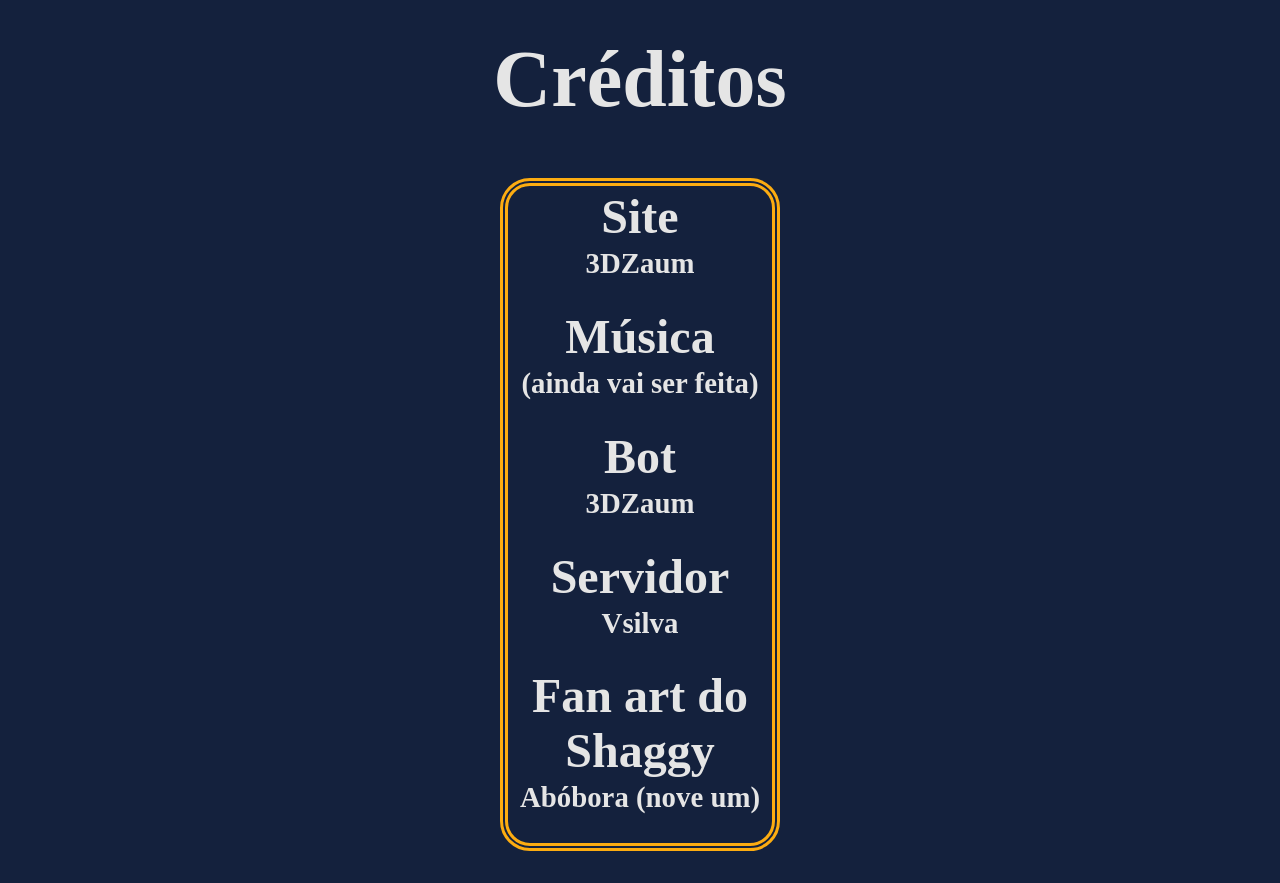
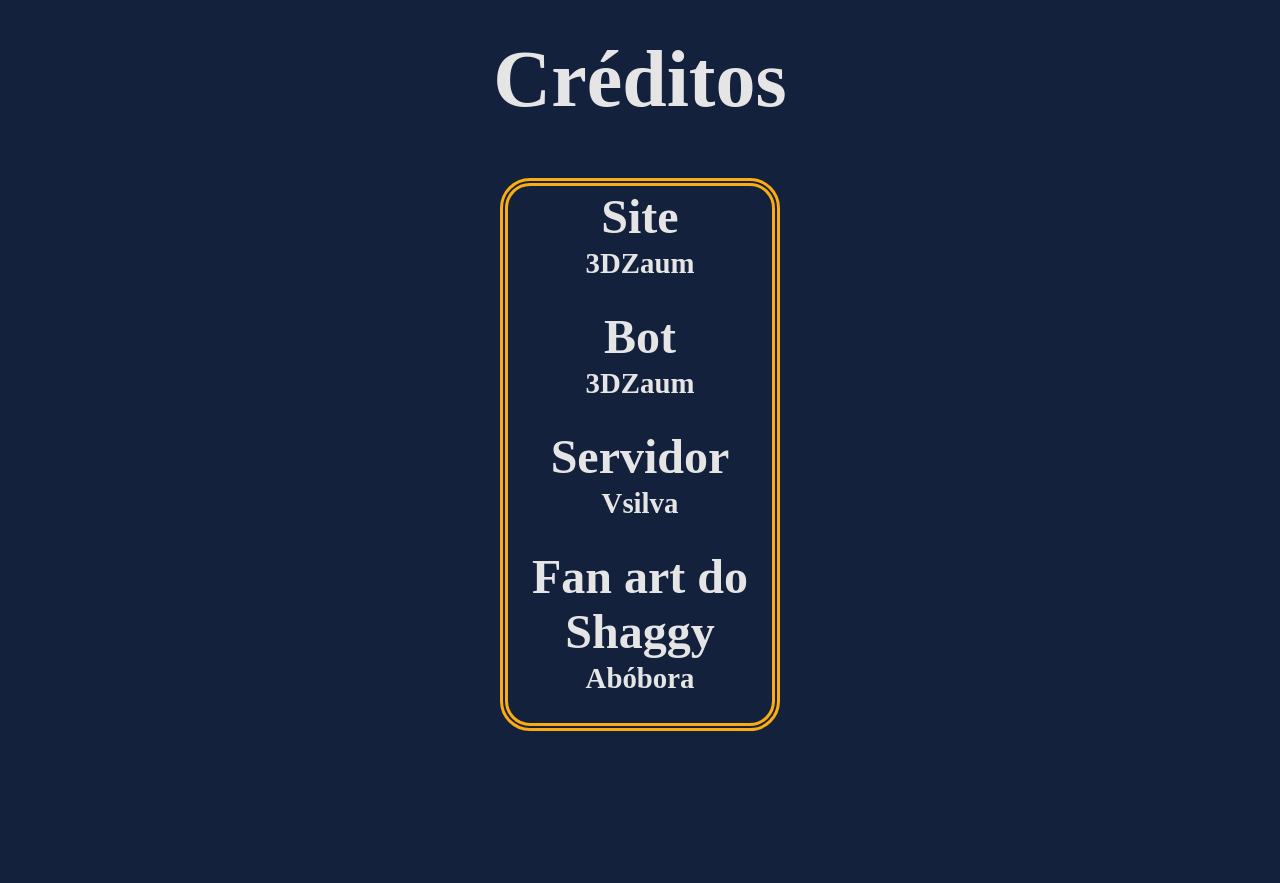
Before and after one commit to Vinicius-Sousa-3DZaum/Creditu, a plain HTML site: page index.html in a window 1280 px wide. Shown: the part 112-995 px from the top of the page. After the commit the page ends 875 px from the top, so only its background shows below. Drawn offline with Linux system fonts and the light colour scheme.

Commit message:
creditos

```diff
--- a/index.html
+++ b/index.html
@@ -20,14 +20,12 @@
                 <ul>
                     <li><strong>Site</strong></li>
                     <h3>3DZaum</h3>
-                    <li><strong>Música</strong></li>
-                    <h3>(ainda vai ser feita)</h3>
                     <li><strong>Bot</strong></li>
                     <h3>3DZaum</h3>
                     <li><strong>Servidor</strong></li>
                     <h3>Vsilva</h3>
                     <li><strong>Fan art do Shaggy</strong></li>
-                    <h3>Abóbora (nove um)</h3>
+                    <h3>Abóbora</h3>
                 </ul>
             </div>
         </main>
```
